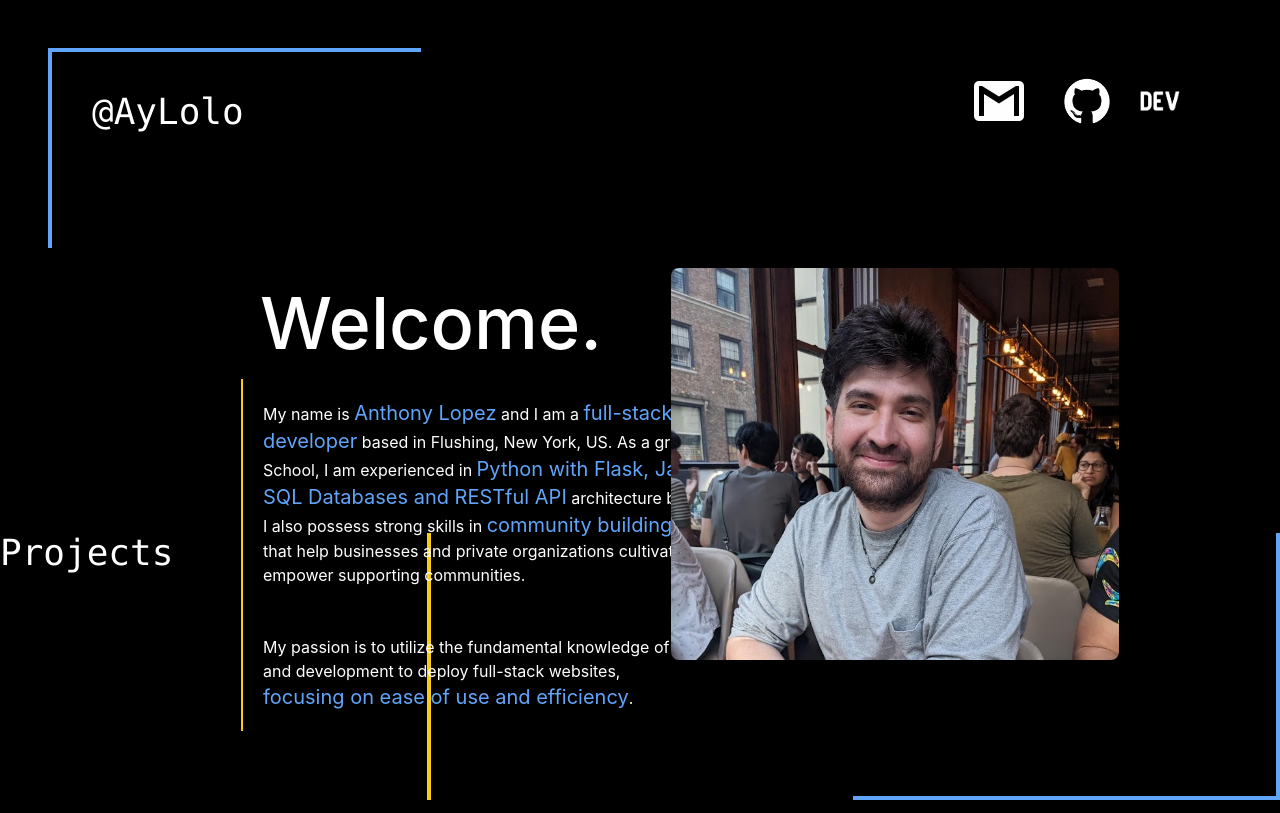
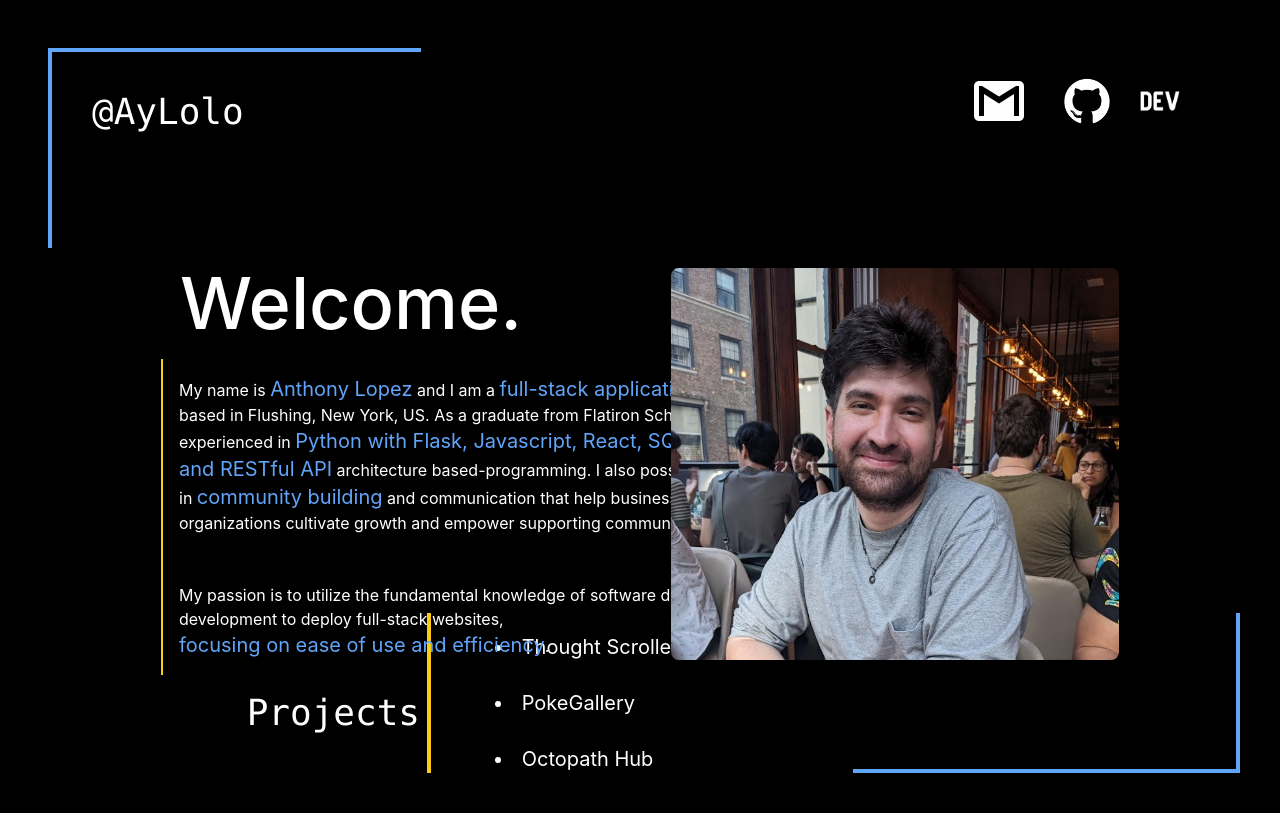
Before and after one commit to AyLoLo/personal-website, a React (Create React App) app: page / in a window 1280 px wide. Built offline with nearby package versions, Linux system fonts and the light colour scheme.

Commit message:
LI element with project names, centered text on Project DIV, rescaled padding on other elements for a cleaner look

```diff
--- a/src/App.js
+++ b/src/App.js
@@ -13,20 +13,20 @@ function App() {
           @AyLolo
         </div>
         <div className='mb-16 mr-20 w-6/12  grid grid-cols-3 grid-rows-1 justify-center items-center'>
-          <a className='absolute right-px m-60' href="mailto:anthonydlr66@gmail.com" target="_blank" rel="noreferer">
+          <a className='absolute right-px m-60' href="mailto:anthonydlr66@gmail.com" target="_blank" rel="noreferrer">
             <img className="w-20" src={Gmail}/>
           </a>
-          <a className="absolute right-px m-36" href="https://github.com/AyLoLo" target="_blank" rel="noreferer">
+          <a className="absolute right-px m-36" href="https://github.com/AyLoLo" target="_blank" rel="noreferrer">
             <img className="w-24" src={Github} alt="Github Logo"/>
           </a>
-          <a className="absolute right-px m-24" href="https://dev.to/aylolo" target="_blank" rel="noreferer">
+          <a className="absolute right-px m-24" href="https://dev.to/aylolo" target="_blank" rel="noreferrer">
             <img className='w-12' src={Dev} alt="DEV Logo"/>
           </a>
         </div>
       </div>
-      <div className="ml-60 relative">
-        <h6 className='text-white font-medium text-7xl p-5'>Welcome.</h6>
-        <p className="text-white w-7/12 p-5 absolute left-px  border-yellow-400 border-l-2">
+      <div className="ml-40 relative">
+        <h6 className='text-white font-medium text-7xl pl-5 pb-5'>Welcome.</h6>
+        <p className="text-white w-7/12 p-4 absolute left-px  border-yellow-400 border-l-2">
           My name is <span className='text-blue-400 text-xl'>Anthony Lopez</span> and I am a <span className='text-blue-400 text-xl'>full-stack application developer</span> based in Flushing, New York, US.
           As a graduate from Flatiron School, I am experienced in <span className='text-blue-400 text-xl'>Python with Flask, Javascript, React, SQL Databases and RESTful API</span> architecture based-programming.
           I also possess strong skills in <span className='text-blue-400 text-xl'>community building</span> and communication that help businesses and private organizations cultivate growth and empower supporting communities.
@@ -37,14 +37,16 @@ function App() {
         </p>
         <img className="absolute top-px right-px max-w-md mr-40 w-full rounded-lg" src={Me}/>
       </div>
-      <div className='grid grid-cols-3 w-screen'>
-        <div className='text-white text-4xl font-mono'>
+      <div className='grid grid-cols-3 w-screen pt-20'>
+        <div className='text-white text-4xl font-mono text-center pt-20 ml-60'>
           Projects
         </div>
-        <div className='border-yellow-400 border-l-4'>
-
+        <div className='text-white text-xl pt-5 pl-16 border-yellow-400 border-l-4 mb-10'>
+          <li>Thought Scroller</li><br></br>
+          <li>PokeGallery</li><br></br>
+          <li>Octopath Hub </li>
         </div>
-        <div className='border-blue-400 border-r-4 border-b-4 '>
+        <div className='border-blue-400 border-r-4 border-b-4 mb-10 mr-10'>
         </div>
       </div>
     </div>
```
